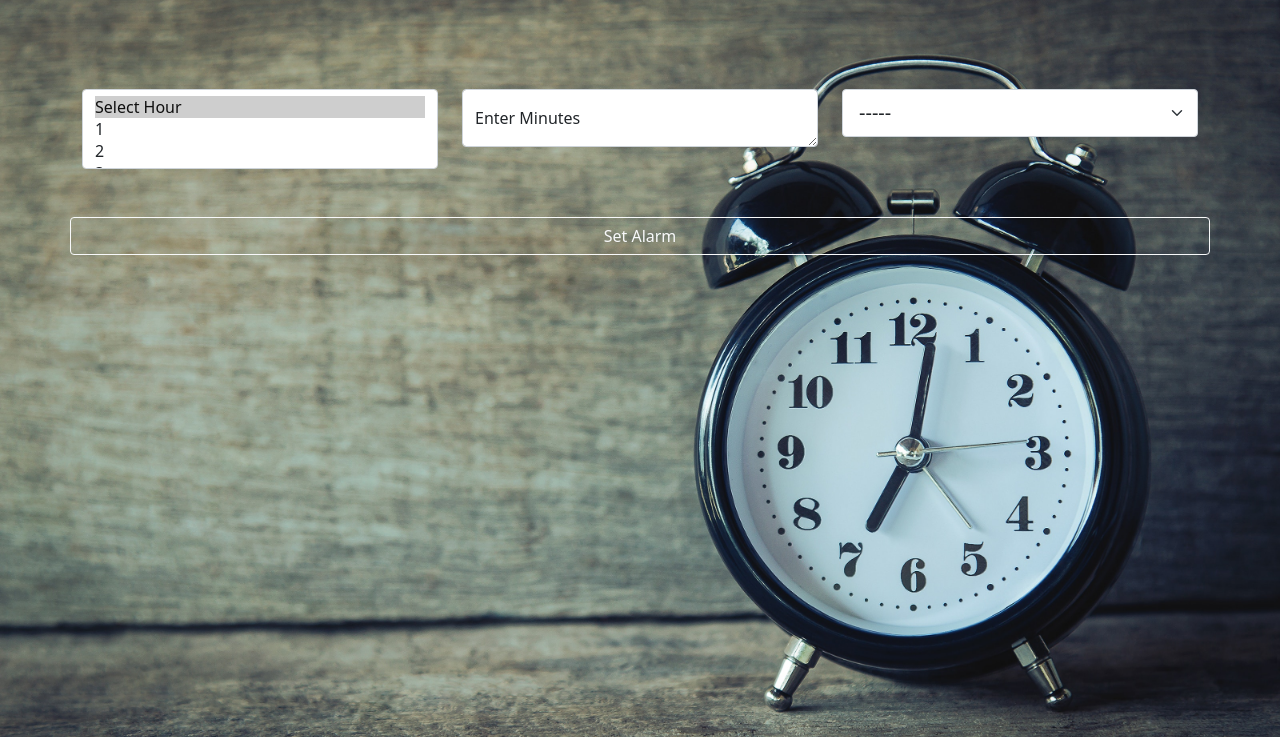
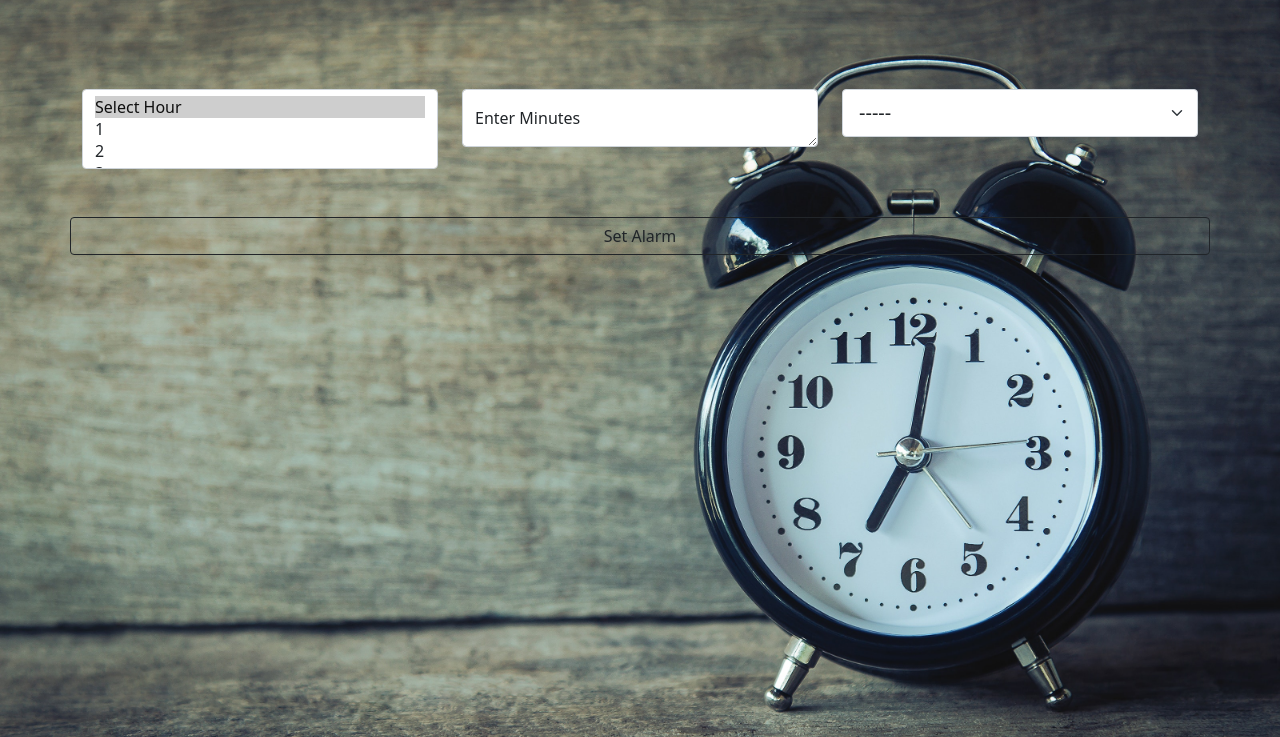
Before and after one commit to Shrey-Pokhriyal/Alarm-APP, a plain HTML site: page index.html in a window 1280 px wide. Shown: the part 63-800 px from the top of the page. Drawn offline with nearby package versions, Linux system fonts and the light colour scheme.

Commit message:
Update index.html

```diff
--- a/index.html
+++ b/index.html
@@ -48,7 +48,7 @@
               <option value="2">P.M.</option>
             </select>
           </div>
-          <button type="button" class="btn btn-outline-light my-5" id="btn">Set Alarm</button>
+          <button type="button" class="btn btn-outline-dark my-5" id="btn">Set Alarm</button>
         </div>
       </div>
       <div id="alarmsuccess">
```
